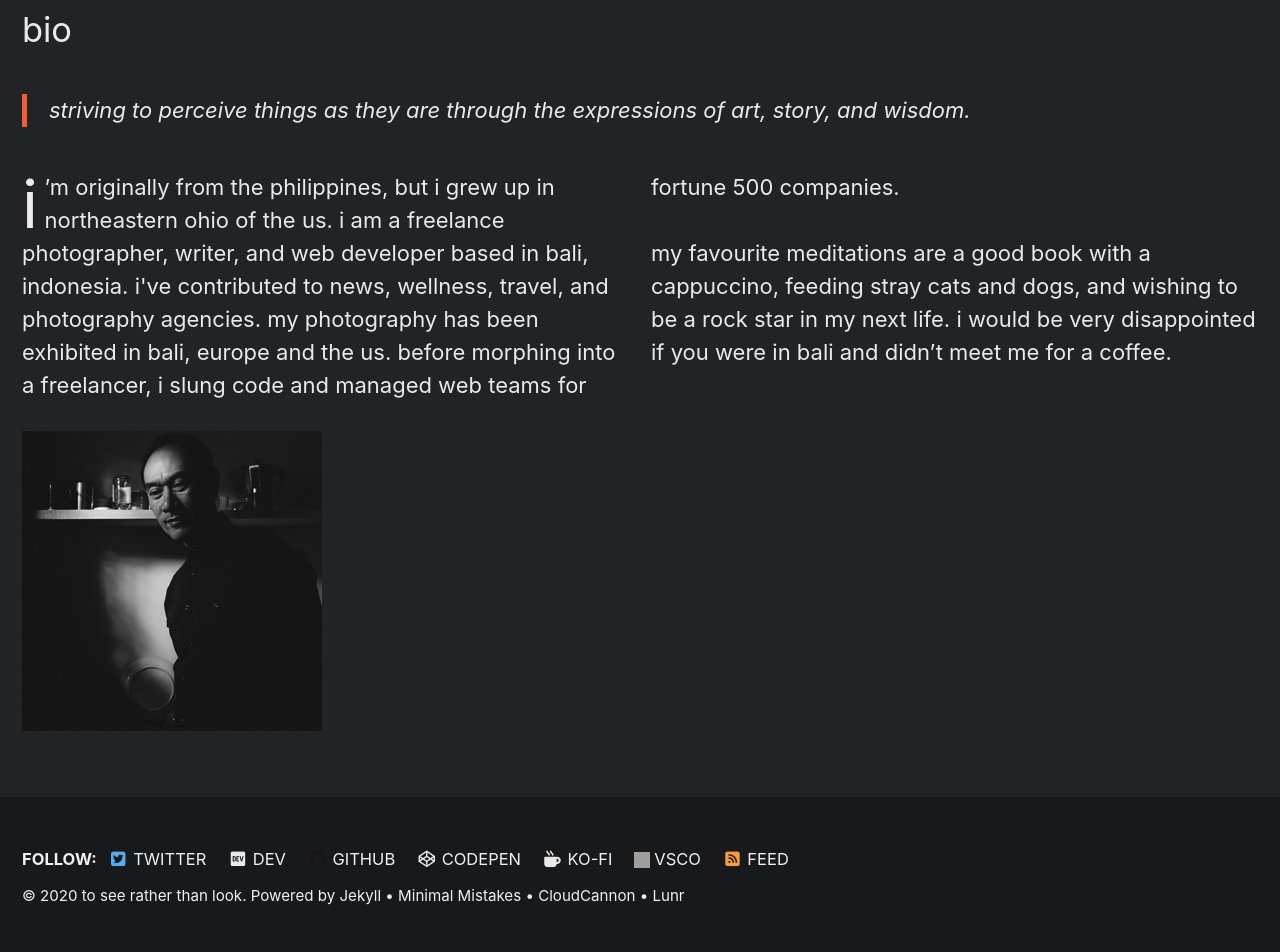
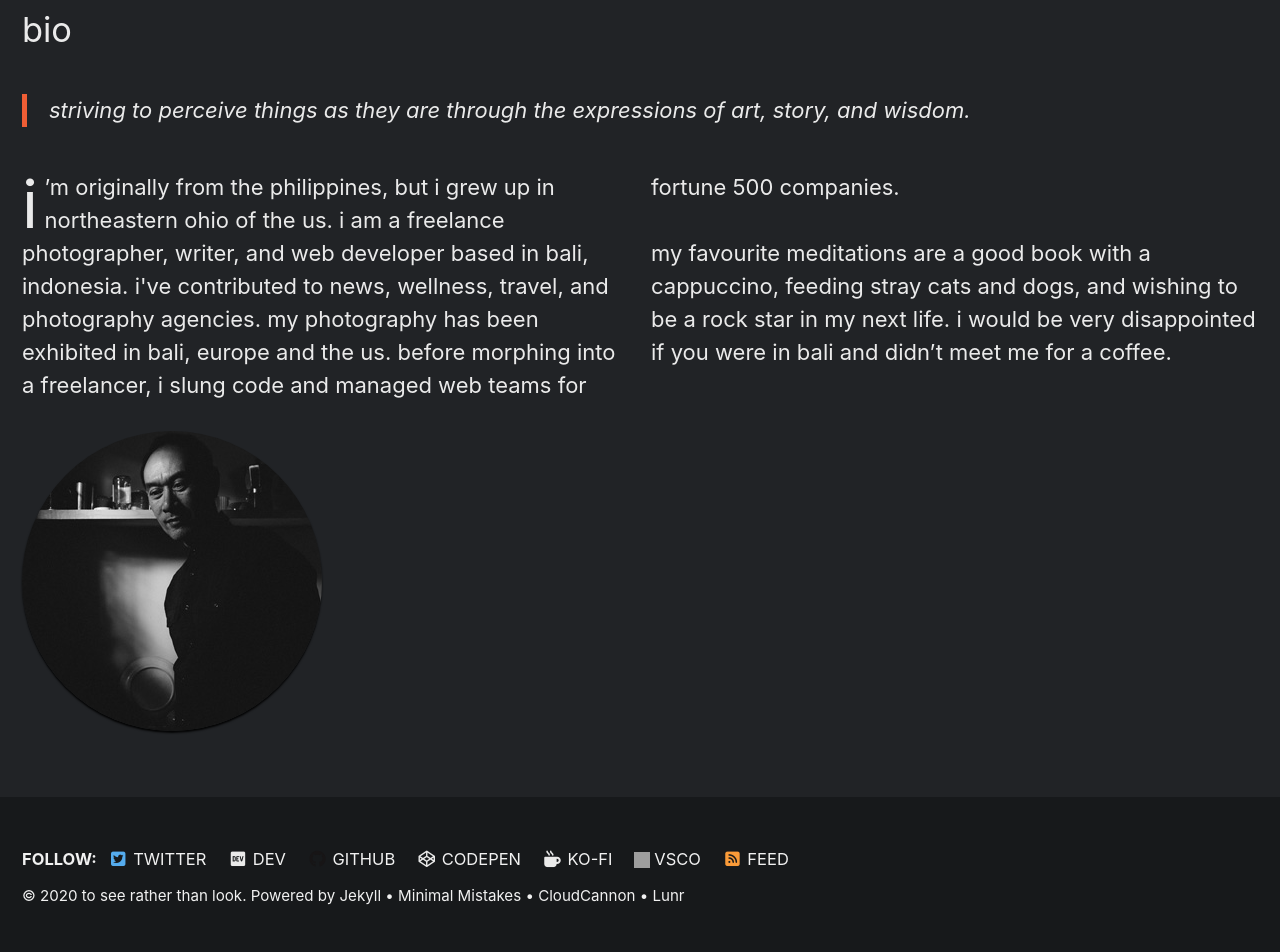
Before and after one commit to marklchaves/caughtmyeye, a Jekyll site: the page built from _pages/about.md, in a window 1280 px wide. Shown: the part 934-1886 px from the top of the page. Built offline with Jekyll 4.4.1, drawn with Linux system fonts in a browser that asks for light colours; cached includes are drawn as plain includes; nearby versions of some CDN libraries; grey boxes are pictures that could not be loaded.

Commit message:
Animated portrait photo

```diff
--- a/_pages/about.md
+++ b/_pages/about.md
@@ -21,4 +21,12 @@
   my favourite meditations are a good book with a cappuccino, feeding stray cats and dogs, and wishing to be a rock star in my next life. i would be very disappointed if you were in bali and didn’t meet me for a coffee.
 </p>
 
-<div class="bio-photo"></div>
+<div id="test">
+<div class="animation-element"></div>
+<div class="animation-element bounce-up">
+  <div class="subject bio-photo"></div>
+</div>
+</div>
+
+<script type="text/javascript" src="https://ajax.googleapis.com/ajax/libs/jquery/3.3.1/jquery.min.js"></script>
+<script type="text/javascript" src="/assets/js/mlc-anim.js"></script>
--- a/_sass/minimal-mistakes/skins/_mlc.scss
+++ b/_sass/minimal-mistakes/skins/_mlc.scss
@@ -46,7 +46,7 @@
 
 /* || Custom Styles */
 
-/* H1 Fading */
+/* Animations */
 
 h1 {
   animation: 3s 1 fadein;
@@ -59,6 +59,44 @@
   to {
     opacity: 1;
   }
+}
+
+.animation-element {
+  position: relative;
+  width: 30%;
+  margin: 0% 1.33 2.66% 1.33%;
+}
+
+.bounce-up .subject {
+  opacity: 0;
+  -moz-transition: all 700ms ease-out;
+  -webkit-transition: all 700ms ease-out;
+  -o-transition: all 700ms ease-out;
+  transition: all 700ms ease-out;
+  -moz-transform: translate3d(0px, 200px, 0px);
+  -webkit-transform: translate3d(0px, 200px, 0px);
+  -o-transform: translate(0px, 200px);
+  -ms-transform: translate(0px, 200px);
+  transform: translate3d(0px, 200, 0px);
+  -webkit-backface-visibility: hidden;
+  -moz-backface-visibility: hidden;
+  backface-visibility: hidden;
+}
+
+.bounce-up.in-view .subject {
+  opacity: 1;
+  -moz-transform: translate3d(0px, 0px, 0px);
+  -webkit-transform: translate3d(0px, 0px, 0px);
+  -o-transform: translate(0px, 0px);
+  -ms-transform: translate(0px, 0px);
+  transform: translate3d(0px, 0px, 0px);
+}
+
+.subject {
+  width: 100%;
+  padding: 1em;
+  box-shadow: 0px 2px 2px 0px rgba(0, 0, 0, 0.9);
+  border-radius: 50%;
 }
 
 /* Dropcap */
--- /dev/null
+++ b/assets/js/mlc-anim.js
@@ -0,0 +1,30 @@
+/**
+ * Custom JavaScript
+ */
+
+var $animation_elements = $(".animation-element");
+var $window = $(window);
+
+function check_if_in_view() {
+  var window_height = $window.height();
+  var window_top_position = $window.scrollTop();
+  var window_bottom_position = (window_top_position + window_height);
+
+  $.each($animation_elements, function() {
+    var $element = $(this);
+    var element_height = $element.outerHeight();
+    var element_top_position = $element.offset().top;
+    var element_bottom_position = (element_top_position + element_height);
+
+    //check to see if this current container is within viewport
+    if ((element_bottom_position >= window_top_position) &&
+      (element_top_position <= window_bottom_position)) {
+      $element.addClass('in-view');
+    } else {
+      $element.removeClass('in-view');
+    }
+  });
+}
+
+$window.on('scroll resize', check_if_in_view);
+$window.trigger('scroll');
```
